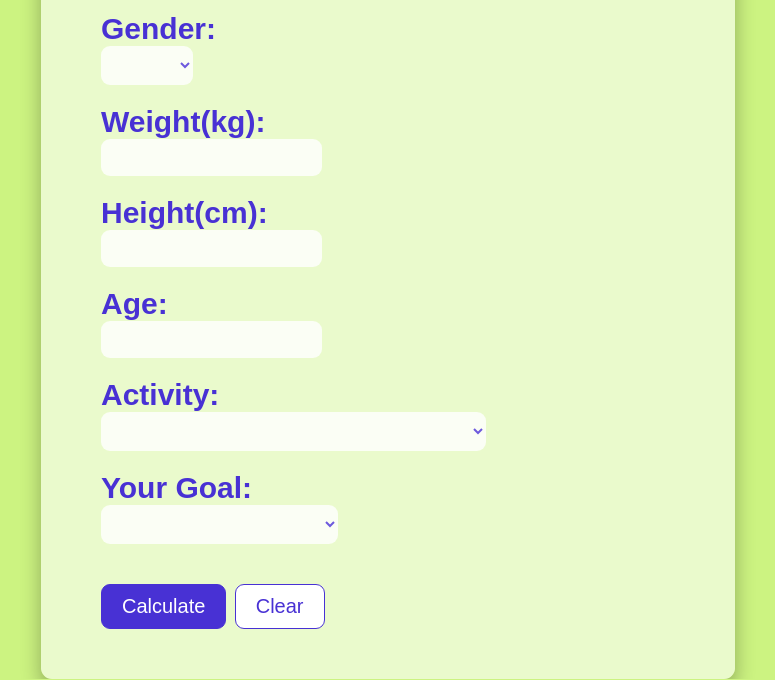
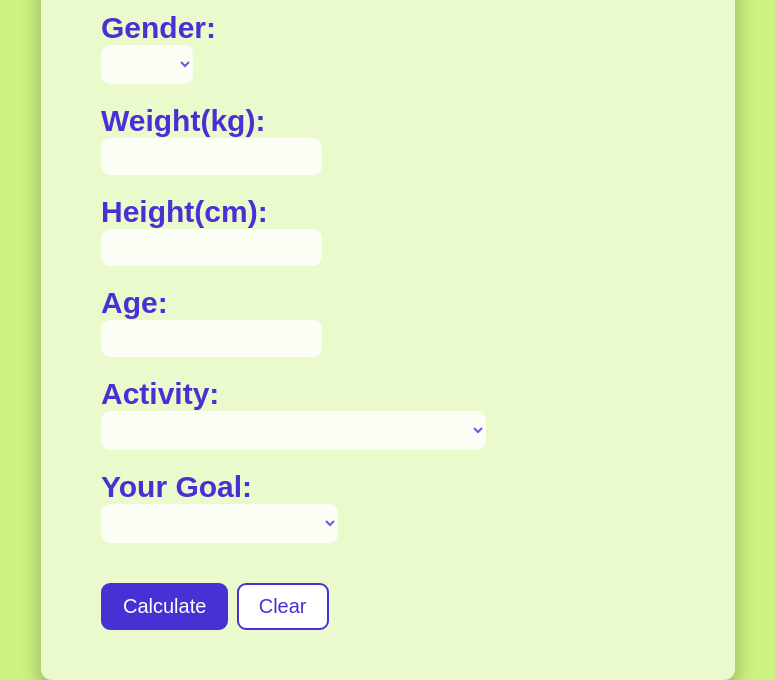
Before and after one commit to fenomenogr777/Calculate-Calories, a plain HTML site: page index.html in a window 1280 px wide. Shown: the part 125-805 px from the top of the page, without its empty margins (252-1027 px from the left). Drawn offline with Linux system fonts and the light colour scheme.

Commit message:
Update style.css

```diff
--- a/style.css
+++ b/style.css
@@ -65,7 +65,7 @@ body {
   font-size: 20px;
   margin-top: 20px;
   cursor: pointer;
-  border: 1px solid #4831d4;
+  border: 2px solid #4831d4;
   transition: all 400ms ease;
 }
 
@@ -80,7 +80,7 @@ body {
 .btn.btn-clear {
   background: #fff;
   color: var(--blue-main);
-  border: 1px solid #4831d4;
+  border: 2px solid #4831d4;
 }
 
 input,
```
